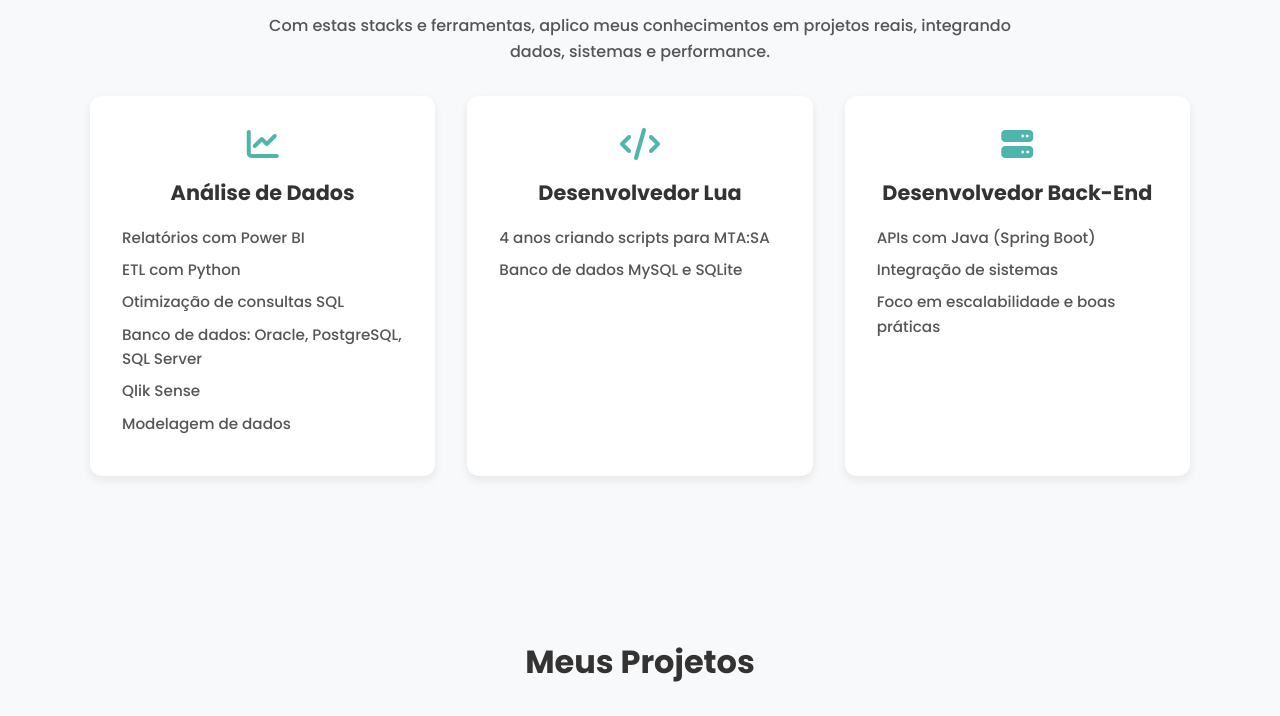
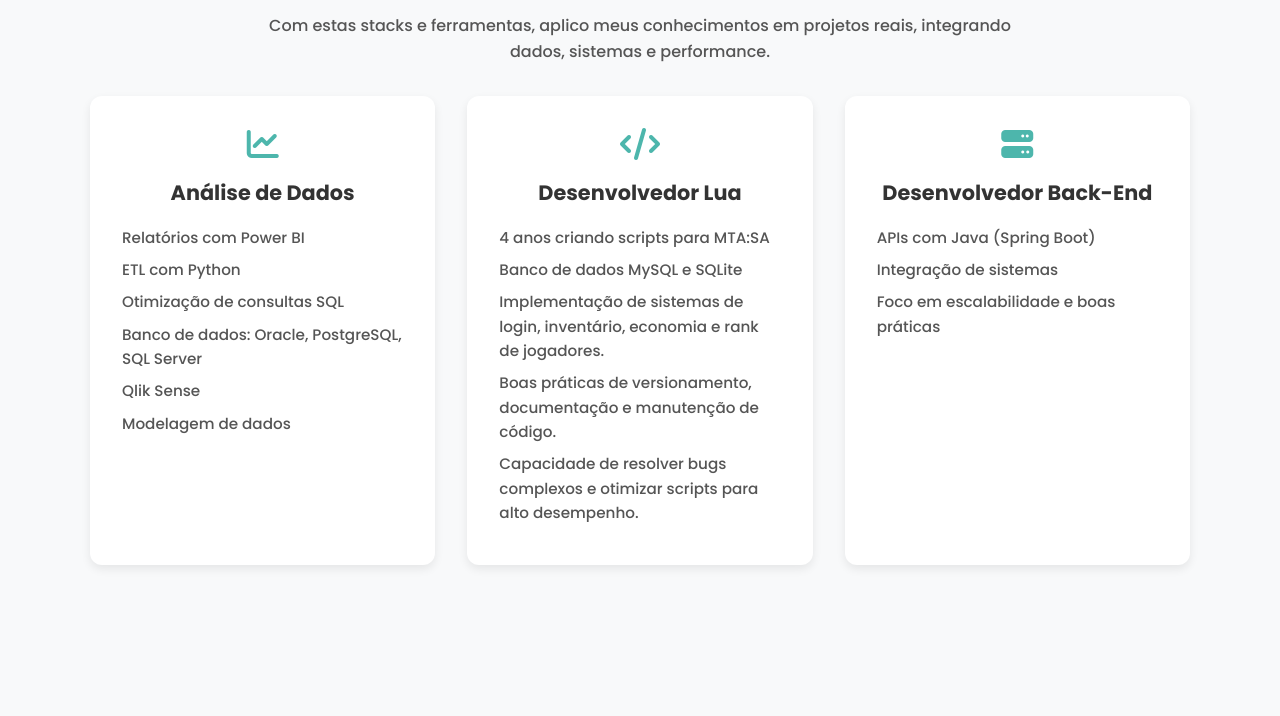
Before and after one commit to victorgs062/portfolio, a plain HTML site: page index.html in a window 1280 px wide. Shown: the part 491-1207 px from the top of the page. Drawn offline with Linux system fonts and the light colour scheme.

Commit message:
atualizar lista de competências de desenvolvimento Lua

```diff
--- a/index.html
+++ b/index.html
@@ -56,6 +56,9 @@
                 <ul>
                     <li>4 anos criando scripts para MTA:SA</li>
                     <li>Banco de dados MySQL e SQLite</li>
+                    <li>Implementação de sistemas de login, inventário, economia e rank de jogadores.</li>
+                    <li>Boas práticas de versionamento, documentação e manutenção de código.</li>
+                    <li>Capacidade de resolver bugs complexos e otimizar scripts para alto desempenho.</li>
                 </ul>
             </div>
 
```
